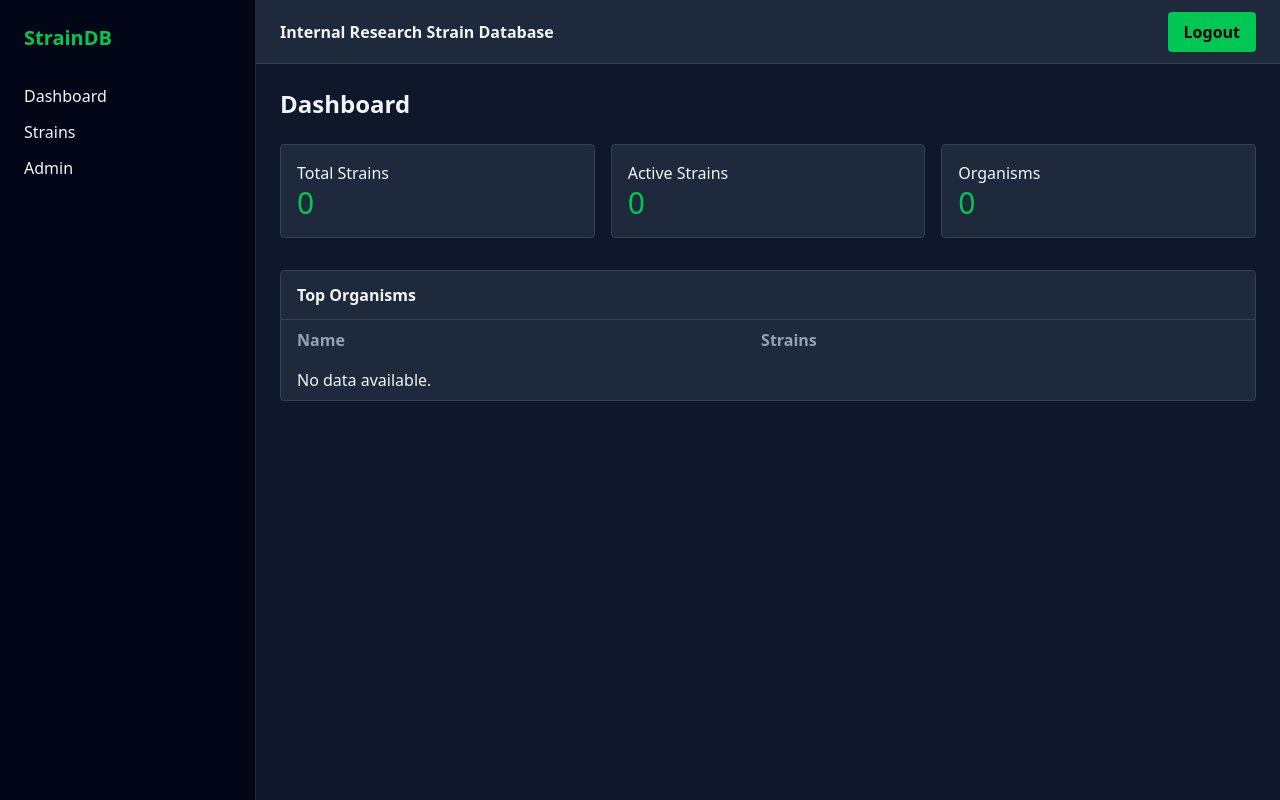
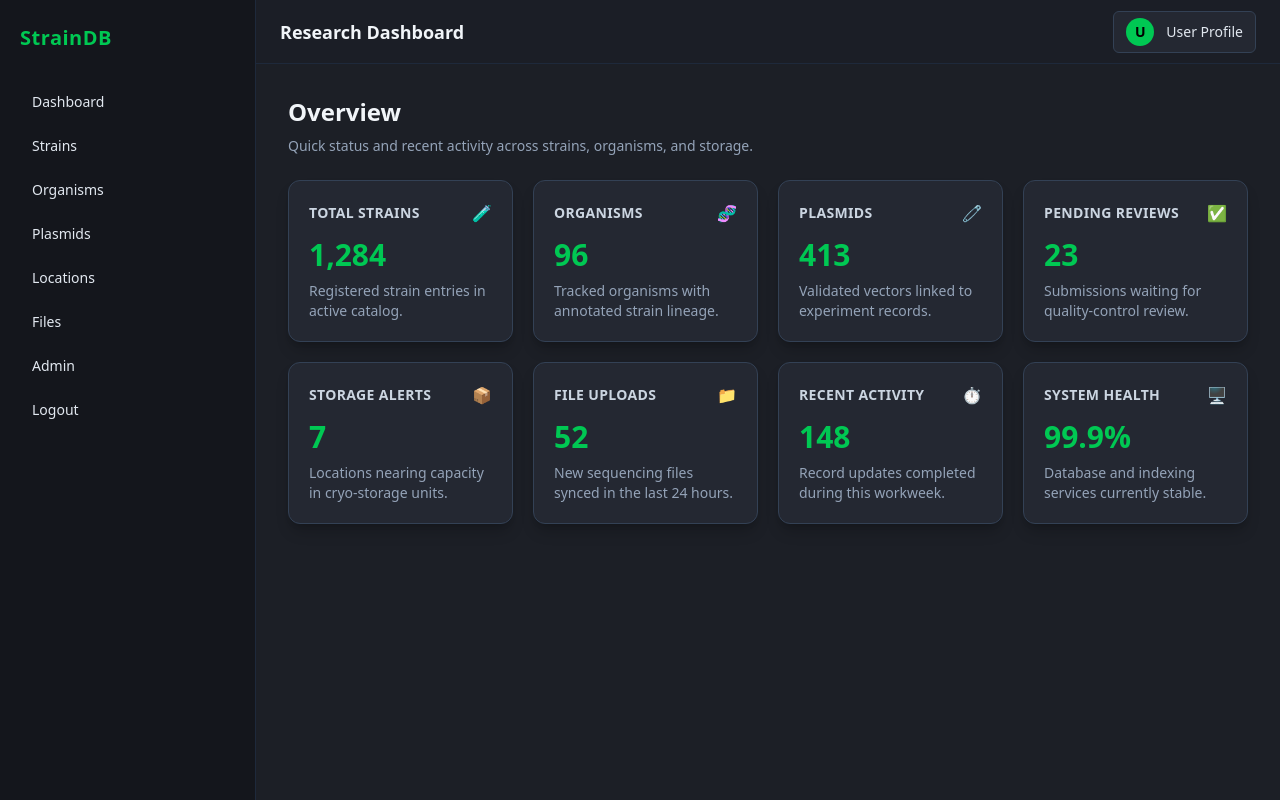
Before and after one commit to ChristoffSomm/Database, a Django app: page /dashboard/ in a window 1280 px wide. Run offline with Django 5.2, Linux system fonts and the light colour scheme; the visitor is signed in with stand-in values (Sample User, id 1); data that the repository does not hold is empty; style sheets or scripts are compiled from the project's sources.

Commit message:
Create dark Remix-style dashboard templates and Tailwind theme

```diff
--- a/research/templates/base.html
+++ b/research/templates/base.html
@@ -2,31 +2,54 @@
 <!DOCTYPE html>
 <html lang="en">
 <head>
-  <meta charset="UTF-8" />
-  <meta name="viewport" content="width=device-width, initial-scale=1.0" />
-  <title>{% block title %}Research Strain DB{% endblock %}</title>
+  <meta charset="UTF-8">
+  <meta name="viewport" content="width=device-width, initial-scale=1.0">
+  <title>{% block title %}Research Dashboard{% endblock %}</title>
   <link rel="stylesheet" href="{% static 'css/styles.css' %}">
 </head>
-<body class="bg-slate-900 text-slate-100 min-h-screen">
+<body class="min-h-screen bg-[#1c1f26] text-slate-100">
   {% if user.is_authenticated %}
-  <div class="flex min-h-screen">
-    <aside class="w-64 bg-slate-950 border-r border-slate-800 p-6">
-      <h1 class="text-xl font-bold text-[#00c853] mb-8">StrainDB</h1>
-      <nav class="space-y-3">
-        <a href="{% url 'dashboard' %}" class="block hover:text-[#00c853]">Dashboard</a>
-        <a href="{% url 'strain-list' %}" class="block hover:text-[#00c853]">Strains</a>
-        <a href="/admin/" class="block hover:text-[#00c853]">Admin</a>
+  <div class="min-h-screen">
+    <aside class="fixed inset-y-0 left-0 z-30 w-64 border-r border-slate-800 bg-[#14161c] px-5 py-6">
+      <div class="mb-8 text-xl font-bold tracking-wide text-primary">StrainDB</div>
+      <nav class="space-y-2 text-sm font-medium">
+        <a href="{% url 'dashboard' %}" class="block rounded-md px-3 py-2 text-slate-200 transition hover:bg-card-bg hover:text-primary">Dashboard</a>
+        <a href="{% url 'strain-list' %}" class="block rounded-md px-3 py-2 text-slate-200 transition hover:bg-card-bg hover:text-primary">Strains</a>
+        <a href="#" class="block rounded-md px-3 py-2 text-slate-200 transition hover:bg-card-bg hover:text-primary">Organisms</a>
+        <a href="#" class="block rounded-md px-3 py-2 text-slate-200 transition hover:bg-card-bg hover:text-primary">Plasmids</a>
+        <a href="#" class="block rounded-md px-3 py-2 text-slate-200 transition hover:bg-card-bg hover:text-primary">Locations</a>
+        <a href="#" class="block rounded-md px-3 py-2 text-slate-200 transition hover:bg-card-bg hover:text-primary">Files</a>
+        <a href="/admin/" class="block rounded-md px-3 py-2 text-slate-200 transition hover:bg-card-bg hover:text-primary">Admin</a>
+        <form method="post" action="{% url 'logout' %}">
+          {% csrf_token %}
+          <button type="submit" class="w-full rounded-md px-3 py-2 text-left text-slate-200 transition hover:bg-card-bg hover:text-primary">Logout</button>
+        </form>
       </nav>
     </aside>
-    <main class="flex-1">
-      <header class="h-16 bg-slate-800 border-b border-slate-700 flex items-center justify-between px-6">
-        <div class="font-semibold">Internal Research Strain Database</div>
-        <form method="post" action="{% url 'logout' %}">{% csrf_token %}
-          <button class="bg-[#00c853] text-black font-semibold px-4 py-2 rounded">Logout</button>
-        </form>
+
+    <div class="ml-64">
+      <header class="sticky top-0 z-20 flex h-16 items-center justify-between border-b border-slate-800 bg-[#1c1f26]/95 px-6 backdrop-blur">
+        <h1 class="text-lg font-semibold text-slate-100">{% block header_title %}Dashboard{% endblock %}</h1>
+        <details class="relative">
+          <summary class="flex cursor-pointer list-none items-center gap-3 rounded-md border border-slate-700 bg-card-bg px-3 py-1.5 text-sm text-slate-200">
+            <span class="inline-flex h-7 w-7 items-center justify-center rounded-full bg-primary font-semibold text-black">U</span>
+            <span>User Profile</span>
+          </summary>
+          <div class="absolute right-0 mt-2 w-44 rounded-md border border-slate-700 bg-card-bg p-1 shadow-xl">
+            <a href="#" class="block rounded px-3 py-2 text-sm text-slate-200 hover:bg-slate-700">Profile</a>
+            <a href="#" class="block rounded px-3 py-2 text-sm text-slate-200 hover:bg-slate-700">Settings</a>
+            <form method="post" action="{% url 'logout' %}">
+              {% csrf_token %}
+              <button type="submit" class="block w-full rounded px-3 py-2 text-left text-sm text-slate-200 hover:bg-slate-700">Sign out</button>
+            </form>
+          </div>
+        </details>
       </header>
-      <section class="p-6">{% block content %}{% endblock %}</section>
-    </main>
+
+      <main class="p-6 lg:p-8">
+        {% block content %}{% endblock %}
+      </main>
+    </div>
   </div>
   {% else %}
     {% block auth_content %}{% endblock %}
--- a/research/templates/research/dashboard.html
+++ b/research/templates/research/dashboard.html
@@ -1,23 +1,85 @@
 {% extends 'base.html' %}
+
 {% block title %}Dashboard | Strain DB{% endblock %}
+{% block header_title %}Research Dashboard{% endblock %}
+
 {% block content %}
-<h2 class="text-2xl font-bold mb-6">Dashboard</h2>
-<div class="grid sm:grid-cols-3 gap-4 mb-8">
-  <div class="bg-slate-800 p-4 rounded border border-slate-700"><p>Total Strains</p><p class="text-3xl text-[#00c853]">{{ strain_count }}</p></div>
-  <div class="bg-slate-800 p-4 rounded border border-slate-700"><p>Active Strains</p><p class="text-3xl text-[#00c853]">{{ active_count }}</p></div>
-  <div class="bg-slate-800 p-4 rounded border border-slate-700"><p>Organisms</p><p class="text-3xl text-[#00c853]">{{ organism_count }}</p></div>
-</div>
-<div class="bg-slate-800 rounded border border-slate-700">
-  <div class="px-4 py-3 border-b border-slate-700 font-semibold">Top Organisms</div>
-  <table class="w-full text-left">
-    <thead><tr class="text-slate-400"><th class="px-4 py-2">Name</th><th class="px-4 py-2">Strains</th></tr></thead>
-    <tbody>
-      {% for organism in recent_organisms %}
-      <tr class="border-t border-slate-700"><td class="px-4 py-2">{{ organism.name }}</td><td class="px-4 py-2">{{ organism.total }}</td></tr>
-      {% empty %}
-      <tr><td class="px-4 py-2" colspan="2">No data available.</td></tr>
-      {% endfor %}
-    </tbody>
-  </table>
-</div>
+<section class="mb-6">
+  <h2 class="text-2xl font-bold text-slate-100">Overview</h2>
+  <p class="mt-2 text-sm text-slate-400">Quick status and recent activity across strains, organisms, and storage.</p>
+</section>
+
+<section class="grid grid-cols-1 gap-5 sm:grid-cols-2 xl:grid-cols-4">
+  <article class="rounded-xl border border-slate-700 bg-card-bg p-5 shadow-lg shadow-black/20">
+    <div class="mb-3 flex items-center justify-between">
+      <h3 class="text-sm font-semibold uppercase tracking-wide text-slate-300">Total Strains</h3>
+      <span class="text-primary">🧪</span>
+    </div>
+    <p class="text-3xl font-bold text-primary">1,284</p>
+    <p class="mt-2 text-sm text-slate-400">Registered strain entries in active catalog.</p>
+  </article>
+
+  <article class="rounded-xl border border-slate-700 bg-card-bg p-5 shadow-lg shadow-black/20">
+    <div class="mb-3 flex items-center justify-between">
+      <h3 class="text-sm font-semibold uppercase tracking-wide text-slate-300">Organisms</h3>
+      <span class="text-primary">🧬</span>
+    </div>
+    <p class="text-3xl font-bold text-primary">96</p>
+    <p class="mt-2 text-sm text-slate-400">Tracked organisms with annotated strain lineage.</p>
+  </article>
+
+  <article class="rounded-xl border border-slate-700 bg-card-bg p-5 shadow-lg shadow-black/20">
+    <div class="mb-3 flex items-center justify-between">
+      <h3 class="text-sm font-semibold uppercase tracking-wide text-slate-300">Plasmids</h3>
+      <span class="text-primary">🧷</span>
+    </div>
+    <p class="text-3xl font-bold text-primary">413</p>
+    <p class="mt-2 text-sm text-slate-400">Validated vectors linked to experiment records.</p>
+  </article>
+
+  <article class="rounded-xl border border-slate-700 bg-card-bg p-5 shadow-lg shadow-black/20">
+    <div class="mb-3 flex items-center justify-between">
+      <h3 class="text-sm font-semibold uppercase tracking-wide text-slate-300">Pending Reviews</h3>
+      <span class="text-primary">✅</span>
+    </div>
+    <p class="text-3xl font-bold text-primary">23</p>
+    <p class="mt-2 text-sm text-slate-400">Submissions waiting for quality-control review.</p>
+  </article>
+
+  <article class="rounded-xl border border-slate-700 bg-card-bg p-5 shadow-lg shadow-black/20">
+    <div class="mb-3 flex items-center justify-between">
+      <h3 class="text-sm font-semibold uppercase tracking-wide text-slate-300">Storage Alerts</h3>
+      <span class="text-primary">📦</span>
+    </div>
+    <p class="text-3xl font-bold text-primary">7</p>
+    <p class="mt-2 text-sm text-slate-400">Locations nearing capacity in cryo-storage units.</p>
+  </article>
+
+  <article class="rounded-xl border border-slate-700 bg-card-bg p-5 shadow-lg shadow-black/20">
+    <div class="mb-3 flex items-center justify-between">
+      <h3 class="text-sm font-semibold uppercase tracking-wide text-slate-300">File Uploads</h3>
+      <span class="text-primary">📁</span>
+    </div>
+    <p class="text-3xl font-bold text-primary">52</p>
+    <p class="mt-2 text-sm text-slate-400">New sequencing files synced in the last 24 hours.</p>
+  </article>
+
+  <article class="rounded-xl border border-slate-700 bg-card-bg p-5 shadow-lg shadow-black/20">
+    <div class="mb-3 flex items-center justify-between">
+      <h3 class="text-sm font-semibold uppercase tracking-wide text-slate-300">Recent Activity</h3>
+      <span class="text-primary">⏱</span>
+    </div>
+    <p class="text-3xl font-bold text-primary">148</p>
+    <p class="mt-2 text-sm text-slate-400">Record updates completed during this workweek.</p>
+  </article>
+
+  <article class="rounded-xl border border-slate-700 bg-card-bg p-5 shadow-lg shadow-black/20">
+    <div class="mb-3 flex items-center justify-between">
+      <h3 class="text-sm font-semibold uppercase tracking-wide text-slate-300">System Health</h3>
+      <span class="text-primary">🖥</span>
+    </div>
+    <p class="text-3xl font-bold text-primary">99.9%</p>
+    <p class="mt-2 text-sm text-slate-400">Database and indexing services currently stable.</p>
+  </article>
+</section>
 {% endblock %}
--- a/tailwind.config.js
+++ b/tailwind.config.js
@@ -1,12 +1,14 @@
 module.exports = {
   content: [
     './research/templates/**/*.html',
-    './research/**/*.py',
   ],
   theme: {
     extend: {
       colors: {
         primary: '#00c853',
+        'dark-bg': '#14161c',
+        'main-bg': '#1c1f26',
+        'card-bg': '#242832',
       },
     },
   },
```
